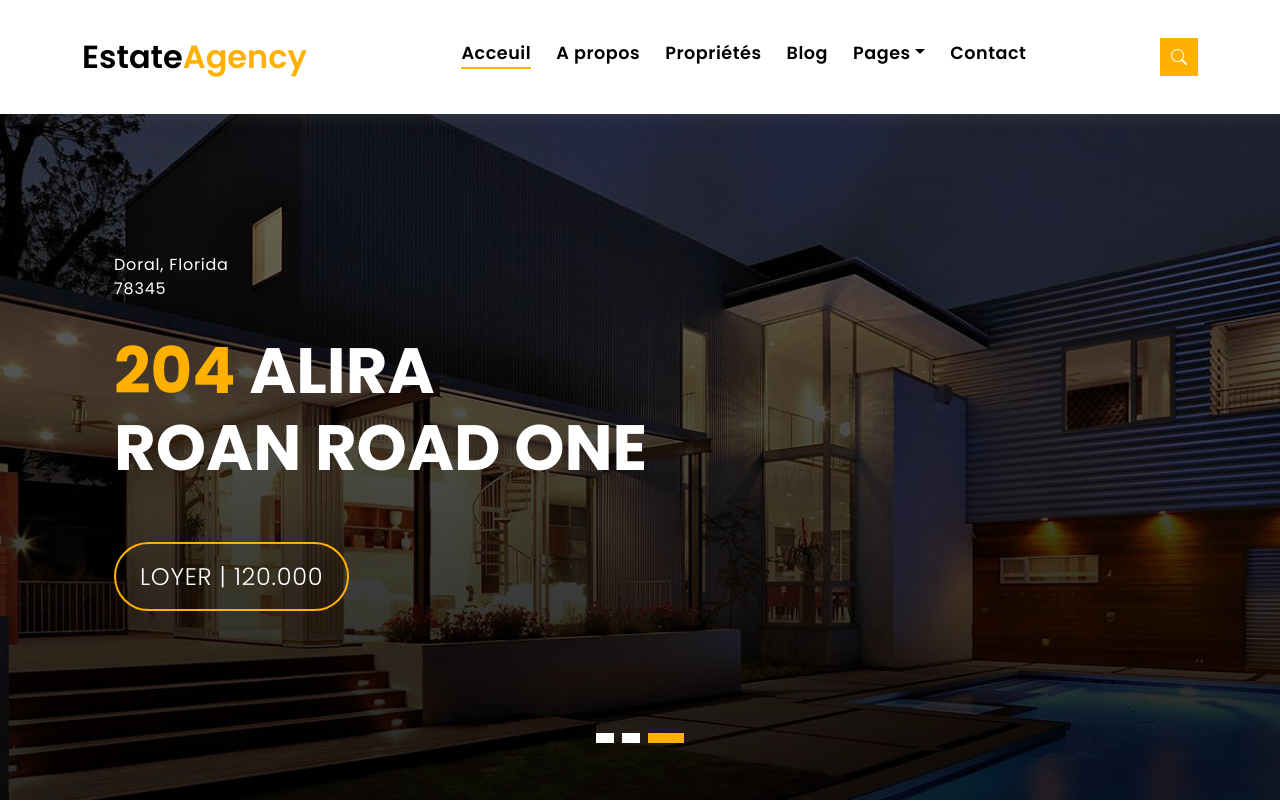
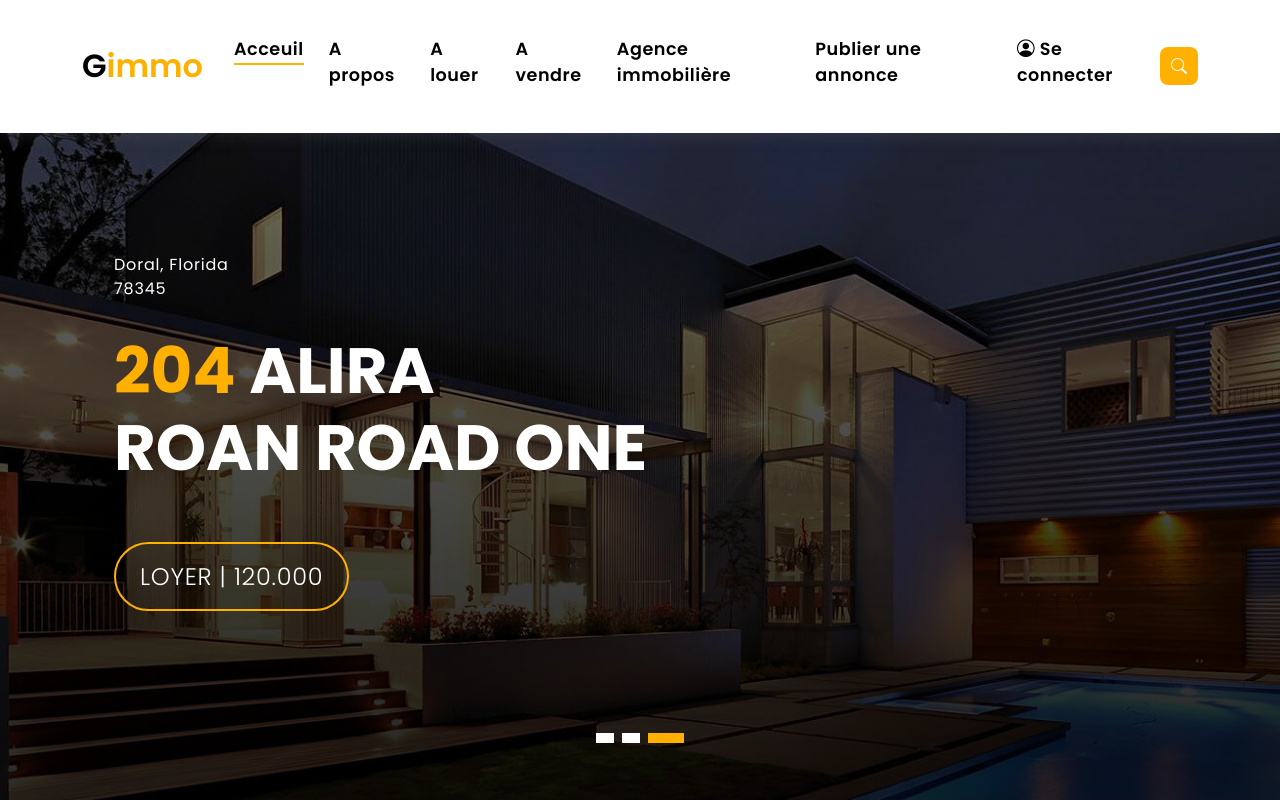
Before and after one commit to Tresor091005/gimmo, a plain HTML site: page index.html in a window 1280 px wide. Shown: the top 802 px of the page. Drawn offline with Linux system fonts and the light colour scheme.

Commit message:
Update header

```diff
--- a/assets/css/style.css
+++ b/assets/css/style.css
@@ -587,7 +587,7 @@ a:hover {
 .btn.btn-b-n {
   background-color: var(--color-primary);
   color: #ffffff;
-  border-radius: 0;
+  border-radius: 8px;
 }
 
 .btn.btn-b-n:hover {
@@ -603,9 +603,6 @@ a:hover {
   padding: 10px;
 }
 
-.navbar-toggle-box i {
-  line-height: 0;
-}
 
 /*--------------------------------------------------------------
 # Navbar
--- a/index.html
+++ b/index.html
@@ -138,7 +138,7 @@
         <span></span>
         <span></span>
       </button>
-      <a class="navbar-brand text-brand" href="index.html">Estate<span class="color-b">Agency</span></a>
+      <a class="navbar-brand text-brand" href="index.html">G<span class="color-b">immo</span></a>
 
       <div class="navbar-collapse collapse justify-content-center" id="navbarDefault">
         <ul class="navbar-nav">
@@ -152,13 +152,24 @@
           </li>
 
           <li class="nav-item">
-            <a class="nav-link " href="property-grid.html">Propriétés</a>
+            <a class="nav-link " href="property-grid.html">A louer</a>
           </li>
 
           <li class="nav-item">
+            <a class="nav-link " href="property-grid.html">A vendre</a>
+          </li>
+
+          <!-- Blog link
+          <li class="nav-item">
             <a class="nav-link " href="blog-grid.html">Blog</a>
           </li>
+          -->
 
+          <li class="nav-item">
+            <a class="nav-link " href="agent-single.html">Agence immobilière</a>
+          </li>
+
+          <!--Pages link
           <li class="nav-item dropdown">
             <a class="nav-link dropdown-toggle" href="#" id="navbarDropdown" role="button" data-bs-toggle="dropdown" aria-haspopup="true" aria-expanded="false">Pages</a>
             <div class="dropdown-menu">
@@ -168,13 +179,25 @@
               <a class="dropdown-item " href="agent-single.html">Agent Single</a>
             </div>
           </li>
+          -->
+
+          <!-- Contact link
           <li class="nav-item">
             <a class="nav-link " href="contact.html">Contact</a>
+          </li>
+          -->
+
+          <li class="nav-item">
+            <a class="nav-link " href="#">Publier une annonce</a>
+          </li>
+
+          <li class="nav-item">
+            <a class="nav-link " href="#"><i class="bi bi-person-circle"></i> Se connecter</a>
           </li>
         </ul>
       </div>
 
-      <button type="button" class="btn btn-b-n navbar-toggle-box navbar-toggle-box-collapse" data-bs-toggle="collapse" data-bs-target="#navbarTogglerDemo01">
+      <button type="button" class="btn btn-b-n navbar-toggle-box navbar-toggle-box-collapse rad" data-bs-toggle="collapse" data-bs-target="#navbarTogglerDemo01">
         <i class="bi bi-search"></i>
       </button>
 
@@ -1043,7 +1066,7 @@
         <div class="col-sm-12 col-md-4">
           <div class="widget-a">
             <div class="w-header-a">
-              <h3 class="w-title-a text-brand">EstateAgency</h3>
+              <h3 class="w-title-a text-brand">G<span class="color-b">immo</span></h3>
             </div>
             <div class="w-body-a">
               <p class="w-text-a color-text-a">
@@ -1176,7 +1199,7 @@
           <div class="copyright-footer">
             <p class="copyright color-text-a">
               &copy; Copyright
-              <span class="color-a">EstateAgency</span> Tous droits réservés.
+              <span class="color-a">Gimmo</span> 2022. Tous droits réservés.
             </p>
           </div>
           <div class="credits">
```
